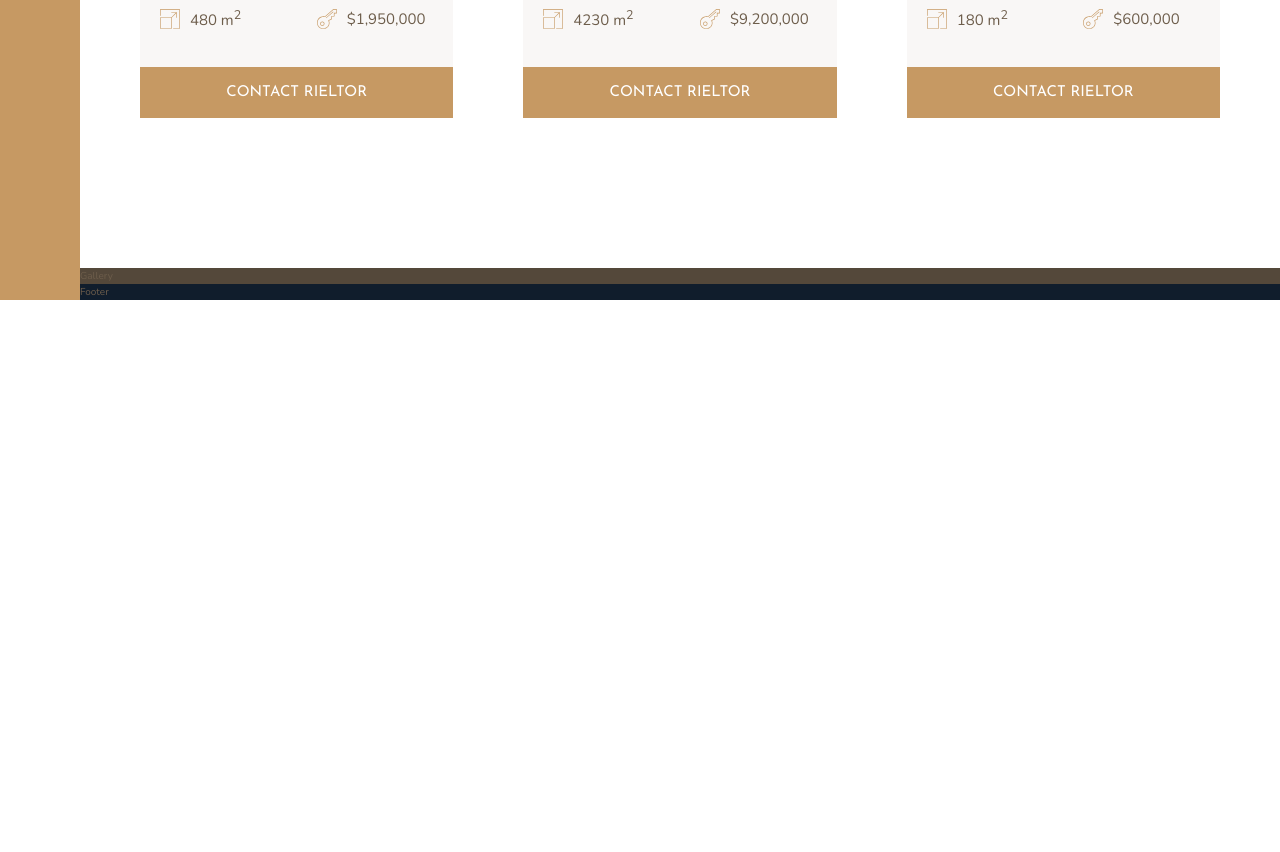
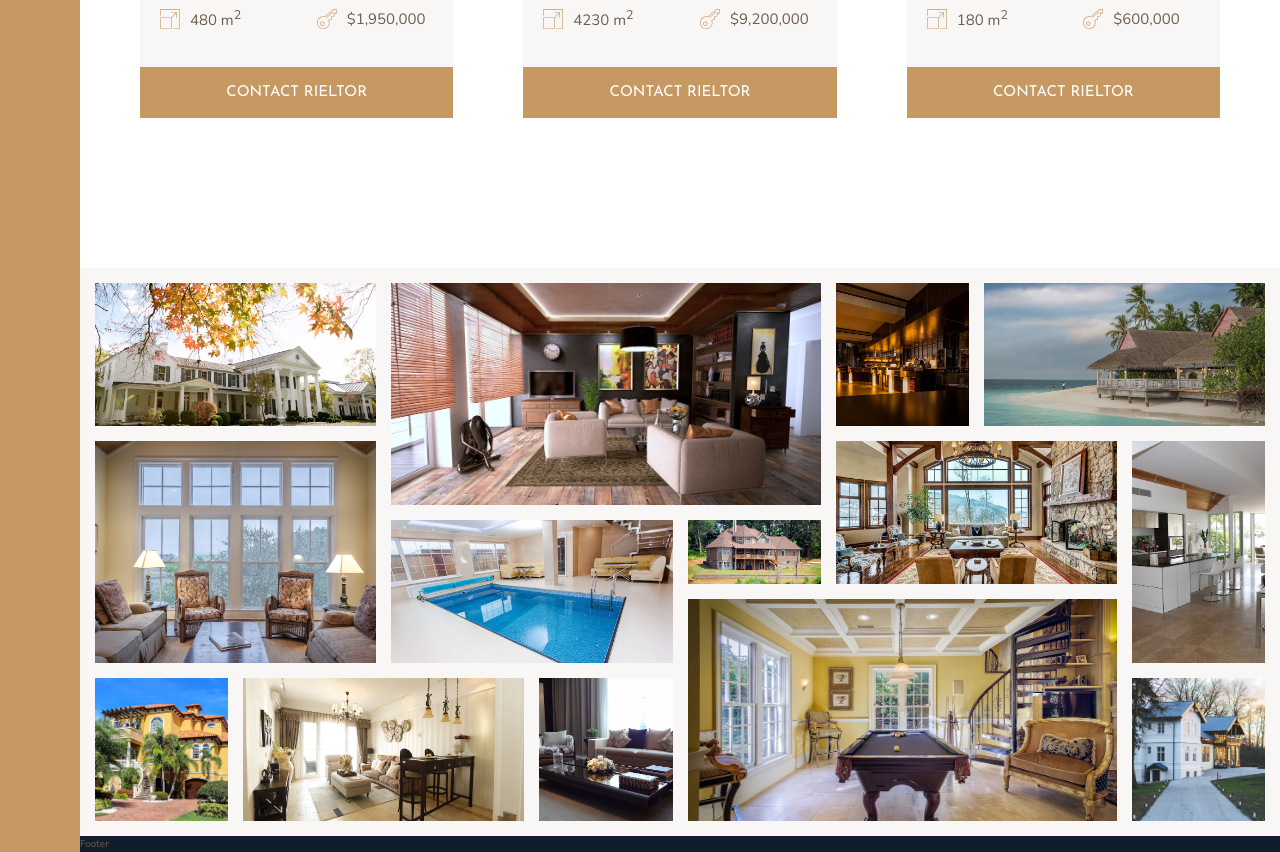
Before and after one commit to IvanNever/nexter, a website: page src/index.html in a window 1280 px wide. Shown: the part 2804-3656 px from the top of the page. Before the commit the page ends 3104 px from the top, so only its background shows below. Drawn offline with nearby package versions, Linux system fonts and the light colour scheme.

Commit message:
Building grid gallery

```diff
--- a/src/index.html
+++ b/src/index.html
@@ -297,7 +297,48 @@
         </section>
 
         <section class="gallery">
-            Gallery
+            <figure class="gallery__item gallery__item_1">
+                <img src="img/gal-1.jpeg" alt="Gallery image 1" class="gallery__img">
+            </figure>
+            <figure class="gallery__item gallery__item_2">
+                <img src="img/gal-2.jpeg" alt="Gallery image 2" class="gallery__img">
+            </figure>
+            <figure class="gallery__item gallery__item_3">
+                <img src="img/gal-3.jpeg" alt="Gallery image 3" class="gallery__img">
+            </figure>
+            <figure class="gallery__item gallery__item_4">
+                <img src="img/gal-4.jpeg" alt="Gallery image 4" class="gallery__img">
+            </figure>
+            <figure class="gallery__item gallery__item_5">
+                <img src="img/gal-5.jpeg" alt="Gallery image 5" class="gallery__img">
+            </figure>
+            <figure class="gallery__item gallery__item_6">
+                <img src="img/gal-6.jpeg" alt="Gallery image 6" class="gallery__img">
+            </figure>
+            <figure class="gallery__item gallery__item_7">
+                <img src="img/gal-7.jpeg" alt="Gallery image 7" class="gallery__img">
+            </figure>
+            <figure class="gallery__item gallery__item_8">
+                <img src="img/gal-8.jpeg" alt="Gallery image 8" class="gallery__img">
+            </figure>
+            <figure class="gallery__item gallery__item_9">
+                <img src="img/gal-9.jpeg" alt="Gallery image 9" class="gallery__img">
+            </figure>
+            <figure class="gallery__item gallery__item_10">
+                <img src="img/gal-10.jpeg" alt="Gallery image 10" class="gallery__img">
+            </figure>
+            <figure class="gallery__item gallery__item_11">
+                <img src="img/gal-11.jpeg" alt="Gallery image 11" class="gallery__img">
+            </figure>
+            <figure class="gallery__item gallery__item_12">
+                <img src="img/gal-12.jpeg" alt="Gallery image 12" class="gallery__img">
+            </figure>
+            <figure class="gallery__item gallery__item_13">
+                <img src="img/gal-13.jpeg" alt="Gallery image 13" class="gallery__img">
+            </figure>
+            <figure class="gallery__item gallery__item_14">
+                <img src="img/gal-14.jpeg" alt="Gallery image 14" class="gallery__img">
+            </figure>
         </section>
 
         <footer class="footer">
--- a/src/sass/_gallery.scss
+++ b/src/sass/_gallery.scss
@@ -1,4 +1,76 @@
 .gallery {
-    background-color: $color-grey-dark-1;
+    background-color: $color-grey-light-1;
     grid-column: full-start / full-end;
+
+    display: grid;
+    grid-template-columns: repeat(8, 1fr);
+    grid-template-rows: repeat(7, 5vw);
+    grid-gap: 1.5rem;
+    padding: 1.5rem;
+
+    &__item {
+        &_1 {
+            grid-row: 1 / span 2;
+            grid-column: 1 / span 2;
+        }
+        &_2 {
+            grid-row: 1 / span 3;
+            grid-column: 3 / span 3;
+        }
+        &_3 {
+            grid-row: 1 / span 2;
+            grid-column: 6 / span 1;
+        }
+        &_4 {
+            grid-row: 1 / span 2;
+            grid-column: 7 / span 2;
+        }
+        &_5 {
+            grid-row: 3 / span 3;
+            grid-column: 1 / span 2;
+        }
+        &_6 {
+            grid-row: 4 / span 2;
+            grid-column: 3 / span 2;
+        }
+        &_7 {
+            grid-row: 4 / span 1;
+            grid-column: 5 / span 1;
+        }
+        &_8 {
+            grid-row: 3 / span 2;
+            grid-column: 6 / span 2;
+        }
+        &_9 {
+            grid-row: 3 / span 3;
+            grid-column: 8 / span 1;
+        }
+        &_10 {
+            grid-row: 6 / span 2;
+            grid-column: 1 / span 1;
+        }
+        &_11 {
+            grid-row: 6 / span 2;
+            grid-column: 2 / span 2;
+        }
+        &_12 {
+            grid-row: 6 / span 2;
+            grid-column: 4 / span 1;
+        }
+        &_13 {
+            grid-row: 5 / span 3;
+            grid-column: 5 / span 3;
+        }
+        &_14 {
+            grid-row: 6 / span 2;
+            grid-column: 8 / span 1;
+        }
+    }
+
+    &__img {
+        width: 100%;
+        height: 100%;
+        object-fit: cover;
+        display: block;
+    }
 }
```
Also changed, not shown: src/css/style.min.css.
